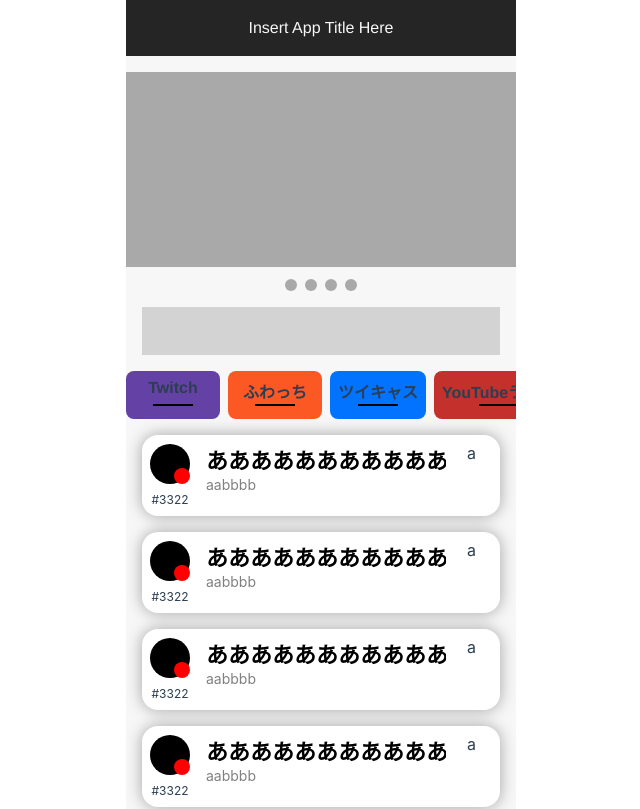
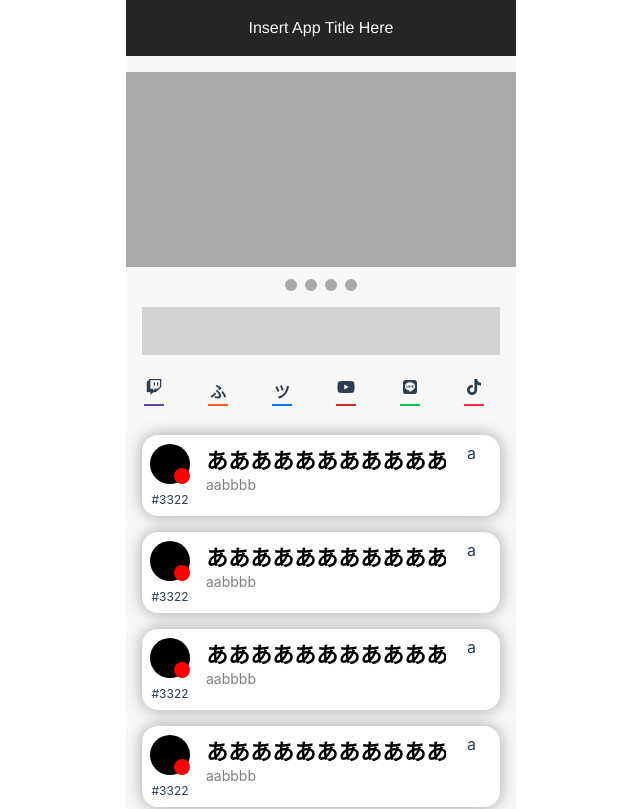
Before and after one commit to simd-float4x4/2525, a Vue app in the folder niconico-researcher/: page / in a window 1280 px wide. Shown: the top 809 px of the page, without its empty margins (319-959 px from the left). Built offline with nearby package versions, Linux system fonts and the light colour scheme.

Commit message:
fix: サービスリスト更新

```diff
--- a/niconico-researcher/public/index.html
+++ b/niconico-researcher/public/index.html
@@ -1,17 +1,24 @@
 <!DOCTYPE html>
 <html lang="">
-  <head>
+
+<head>
     <meta charset="utf-8">
     <meta http-equiv="X-UA-Compatible" content="IE=edge">
     <meta name="viewport" content="width=device-width,initial-scale=1.0">
     <link rel="icon" href="<%= BASE_URL %>favicon.ico">
-    <title><%= htmlWebpackPlugin.options.title %></title>
-  </head>
-  <body>
+    <link rel="stylesheet" href="https://cdnjs.cloudflare.com/ajax/libs/font-awesome/6.0.0/css/all.min.css" integrity="sha512-9usAa10IRO0HhonpyAIVpjrylPvoDwiPUiKdWk5t3PyolY1cOd4DSE0Ga+ri4AuTroPR5aQvXU9xC6qOPnzFeg==" crossorigin="anonymous" referrerpolicy="no-referrer"
+    />
+    <title>
+        <%= htmlWebpackPlugin.options.title %>
+    </title>
+</head>
+
+<body>
     <noscript>
       <strong>We're sorry but <%= htmlWebpackPlugin.options.title %> doesn't work properly without JavaScript enabled. Please enable it to continue.</strong>
     </noscript>
     <div id="app"></div>
     <!-- built files will be auto injected -->
-  </body>
+</body>
+
 </html>
--- a/niconico-researcher/src/components/CategoryList/SingleCategory.vue
+++ b/niconico-researcher/src/components/CategoryList/SingleCategory.vue
@@ -1,11 +1,21 @@
 <template>
-    <div class="single_category_tab" v-for="(item, key) in platformlist" :key="key" v-bind:class="item.color">
-        <div class="category_name">
-            {{ item.text }}
+    <div class="single_category_tab" v-for="(item, key) in platformlist" :key="key">
+        <div v-if="item.serviceId === 2" class="category_name">
+            ふ
         </div>
-        <div class="category_underline"></div>
+        <div v-else-if="item.serviceId === 3" class="category_name">
+            ツ
+        </div>
+        <div v-else-if="item.serviceId === 6" class="category_name">
+            X
+        </div>
+        <div v-else class="category_name">
+            <i v-bind:class="item.icon"></i>
+        </div>
+        <div class="category_underline" v-bind:class="item.color"></div>
     </div>
 </template>
+
 
 <script>
 import * as Platform from "/Users/asobu_dev/Desktop/Project/System/niconicoSearcher/niconico-researcher/src/js/enum.js";
@@ -14,16 +24,15 @@ export default {
   name: 'CategoryName',
   data: () => ({
       platformlist: [
-          {text: Platform.Services.Twitch.label, color: "TwitchServiceColor"},
-          {text: Platform.Services.Whowatch.label, color: "WhowatchServiceColor"},
-          {text: Platform.Services.Twitcasting.label, color: "TwitCastingServiceColor"},
-          {text: Platform.Services.YouTubeLive.label, color: "YouTubeLiveColor"},
-          {text: Platform.Services.LINEOpenChat.label, color: "LINEOpenChatColor"},
-          {text: Platform.Services.TikTok.label, color: "TikTokColor"},
-          {text: Platform.Services.Instagram.label, color: "InstagramColor"},
-          {text: Platform.Services.Twitter.label, color: "TwitterColor"},
-          {text: Platform.Services.Mildom.label, color: "MildomColor"},
-          {text: Platform.Services.Other.label, color: "OtherServiceColor"},
+          {text: Platform.Services.Twitch.label, color: "TwitchServiceColor", icon: Platform.Services.Twitch.icon},
+          {text: Platform.Services.Whowatch.label, color: "WhowatchServiceColor", serviceId: 2},
+          {text: Platform.Services.Twitcasting.label, color: "TwitCastingServiceColor", serviceId: 3},
+          {text: Platform.Services.YouTubeLive.label, color: "YouTubeLiveColor", icon: Platform.Services.YouTubeLive.icon},
+          {text: Platform.Services.LINEOpenChat.label, color: "LINEOpenChatColor", icon: Platform.Services.LINEOpenChat.icon},
+          {text: Platform.Services.TikTok.label, color: "TikTokColor", icon: Platform.Services.TikTok.icon},
+          {text: Platform.Services.Instagram.label, color: "InstagramColor", icon: Platform.Services.Instagram.icon},
+          {text: Platform.Services.Twitter.label, color: "TwitterColor", icon: Platform.Services.Twitter.icon, serviceId: 6},
+          {text: Platform.Services.Other.label, color: "OtherServiceColor", icon: Platform.Services.Other.icon},
       ]
   }),
 }
@@ -62,16 +71,12 @@ export default {
         background-color: #0F1419;
     }
 
-    .MildomColor {
-        background-color: #25F4EE;
-    }
-
     .OtherServiceColor {
         background-color: #6f4b3e;
     }
 
     .category_name {
-        min-width: 78px;
+        min-width: 40px;
         font-weight: bold;
         white-space: nowrap;
         height: 25px;
@@ -87,9 +92,9 @@ export default {
     }
 
     .category_underline {
-        width: 40px;
+        width: 20px;
         margin: 0 auto;
         height: 2px;
-        background-color: black;
     }
+
 </style>
--- a/niconico-researcher/src/js/enum.js
+++ b/niconico-researcher/src/js/enum.js
@@ -1,7 +1,8 @@
 export const Services = {
     Twitch: {
         serviceId: 1,
-        label: "Twitch"
+        label: "Twitch",
+        icon: 'fa-brands fa-twitch'
     },
     Whowatch: {
         serviceId: 2,
@@ -13,23 +14,28 @@ export const Services = {
     },
     YouTubeLive: {
         serviceId: 4,
-        label: "YouTubeライブ"
+        label: "YouTubeライブ",
+        icon: 'fa-brands fa-youtube',
     },
     LINEOpenChat: {
         serviceId: 5,
-        label: "オープンチャット"
+        label: "オープンチャット",
+        icon: 'fa-brands fa-line',
     },
     Twitter: {
         serviceId: 6,
-        label: "X/スペース"
+        label: "X/スペース",
+        icon: 'fa-brands fa-square-x-twitter',
     },
     Instagram: {
         serviceId: 7,
-        label: "Instagram"
+        label: "Instagram",
+        icon: 'fa-brands fa-instagram',
     },
     TikTok: {
         serviceId: 8,
-        label: "TikTok"
+        label: "TikTok",
+        icon: 'fa-brands fa-tiktok',
     },
     Mildom: {
         serviceId: 9,
@@ -37,6 +43,7 @@ export const Services = {
     },
     Other: {
         serviceId: 999,
-        label: "その他"
+        label: "その他",
+        icon: 'fa-solid fa-ellipsis-vertical',
     },
 }
```
